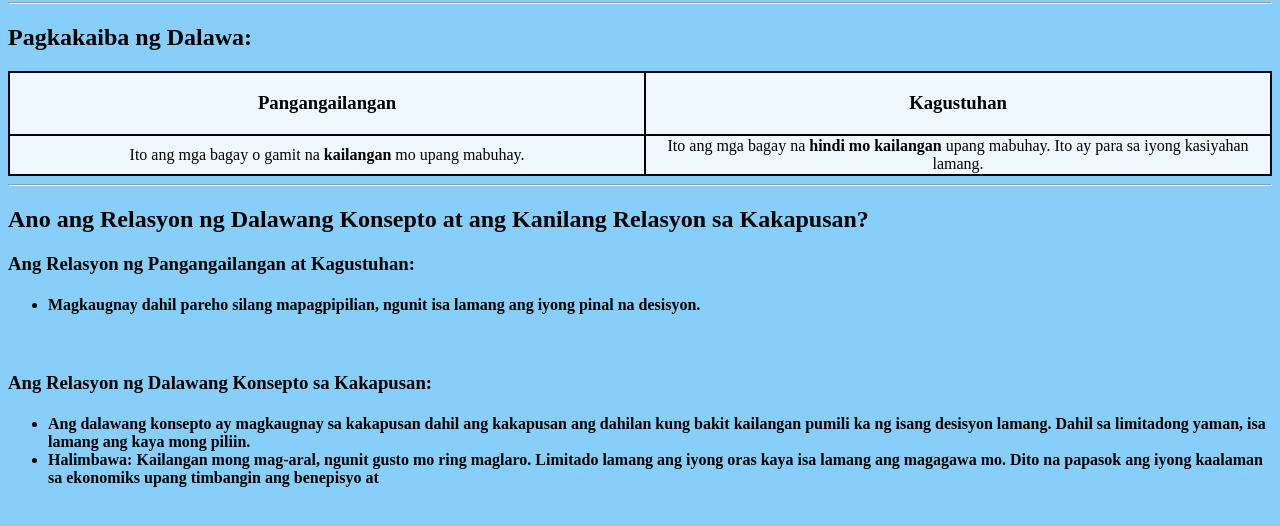
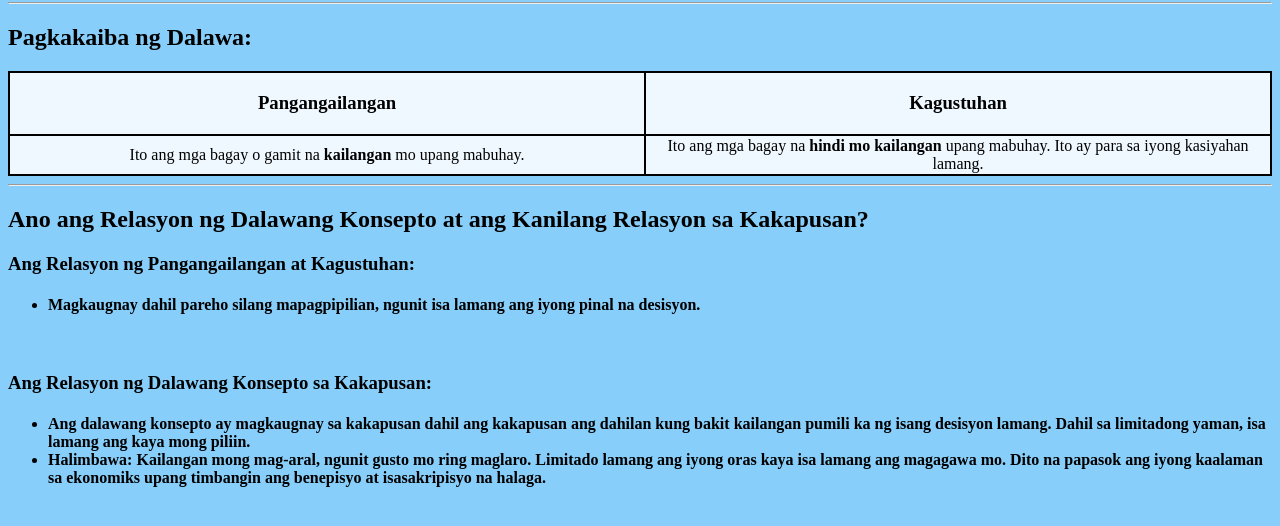
Before and after one commit to John-TBa/lessons-collection, a plain HTML site: page Pangangailangan at Kagustuhan.html in a window 1280 px wide. Shown: the part 78-604 px from the top of the page. Drawn offline with Linux system fonts and the light colour scheme.

Commit message:
8/10/2026, 7:42 PM

```diff
--- a/Pangangailangan at Kagustuhan.html
+++ b/Pangangailangan at Kagustuhan.html
@@ -32,7 +32,7 @@
     <h4>
         <ul>
             <li>Ang dalawang konsepto ay magkaugnay sa kakapusan dahil ang kakapusan ang dahilan kung bakit kailangan pumili ka ng isang desisyon lamang. Dahil sa limitadong yaman, isa lamang ang kaya mong piliin.</li>
-            <li>Halimbawa: Kailangan mong mag-aral, ngunit gusto mo ring maglaro. Limitado lamang ang iyong oras kaya isa lamang ang magagawa mo. Dito na papasok ang iyong kaalaman sa ekonomiks upang timbangin ang benepisyo at </li>
+            <li>Halimbawa: Kailangan mong mag-aral, ngunit gusto mo ring maglaro. Limitado lamang ang iyong oras kaya isa lamang ang magagawa mo. Dito na papasok ang iyong kaalaman sa ekonomiks upang timbangin ang benepisyo at isasakripisyo na halaga.</li>
         </ul>
     </h4>
 </body>
```
